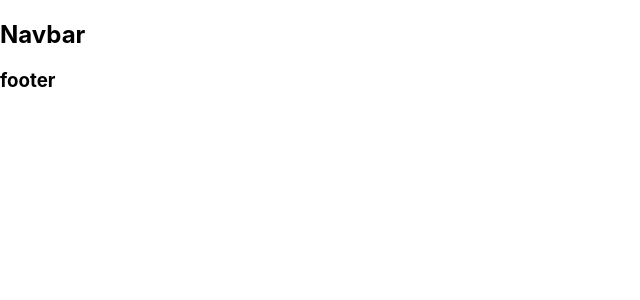
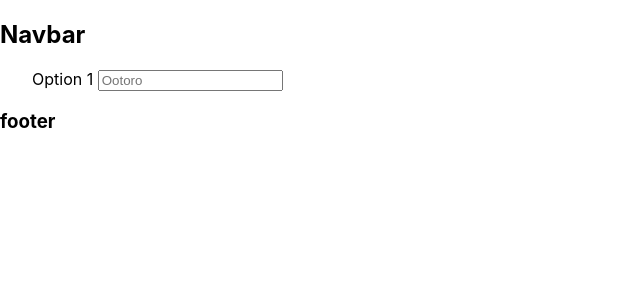
Before and after one commit to thais-chen/Anti-decision, a Next.js app: page / in a window 1280 px wide. Shown: the top 300 px of the page, without its empty margins (0-640 px from the left). Built offline with nearby package versions, Linux system fonts and the light colour scheme.

Commit message:
added form

```diff
--- /dev/null
+++ b/comps/Input.js
@@ -0,0 +1,18 @@
+const Input = () => {
+    return (
+        <div>
+            <form>
+                <label>Option 1 </label>
+                <input
+                        type="text"
+                        placeholder="Ootoro"
+                        className="form--input"
+                        name="email"
+
+                    />
+                </form>
+        </div>
+      );
+}
+
+export default Input;
--- a/pages/index.js
+++ b/pages/index.js
@@ -1,6 +1,7 @@
 import Head from 'next/head'
 import Image from 'next/image'
 import styles from '../styles/Home.module.css'
+import Input from '../comps/Input'
 
 export default function Home() {
   return (
@@ -10,7 +11,7 @@ export default function Home() {
         <meta name="description" content="Generated by create next app" />
         <link rel="icon" href="/favicon.ico" />
       </Head>
-
+      <Input />
     </div>
   )
 }
```
